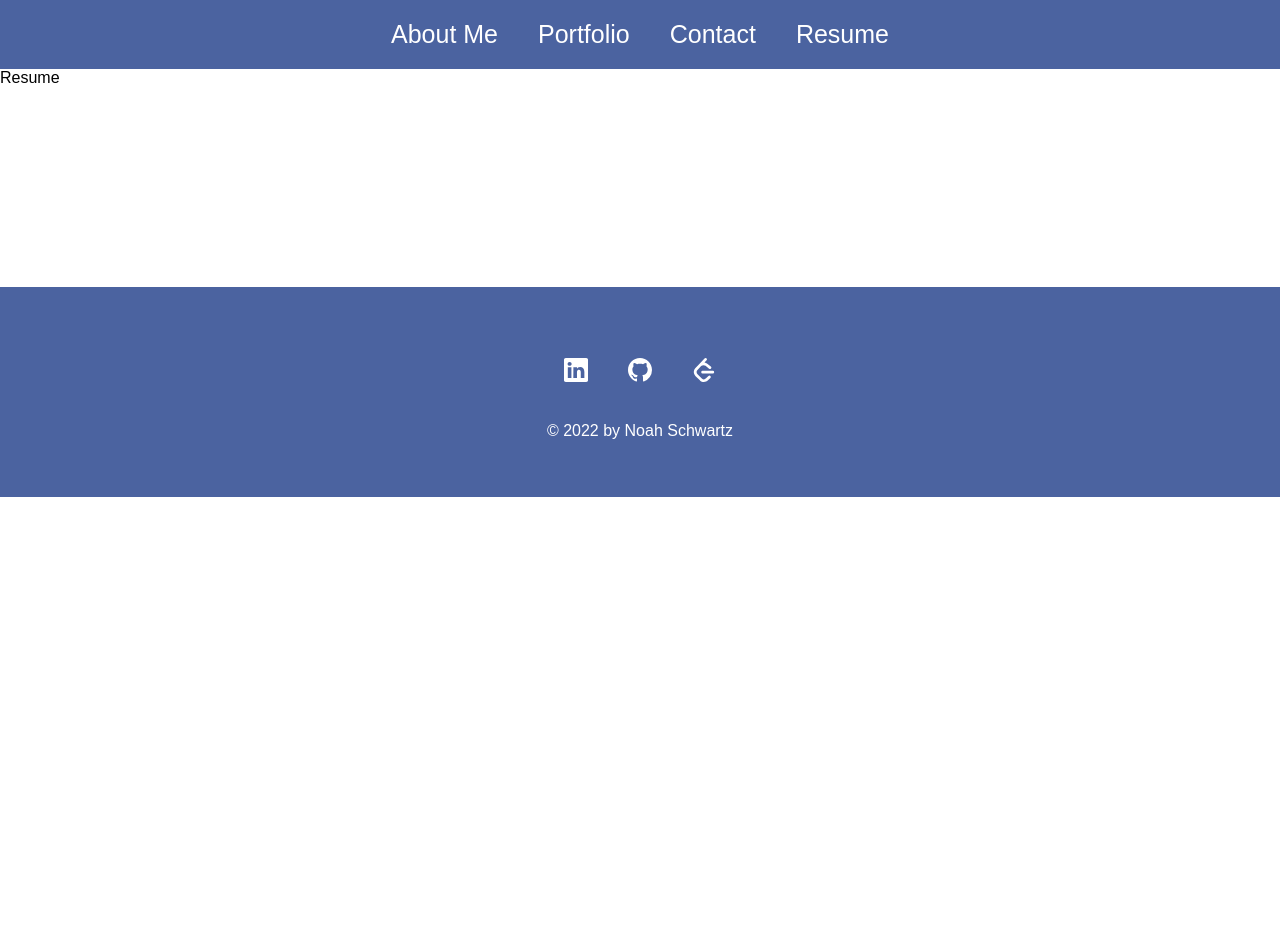
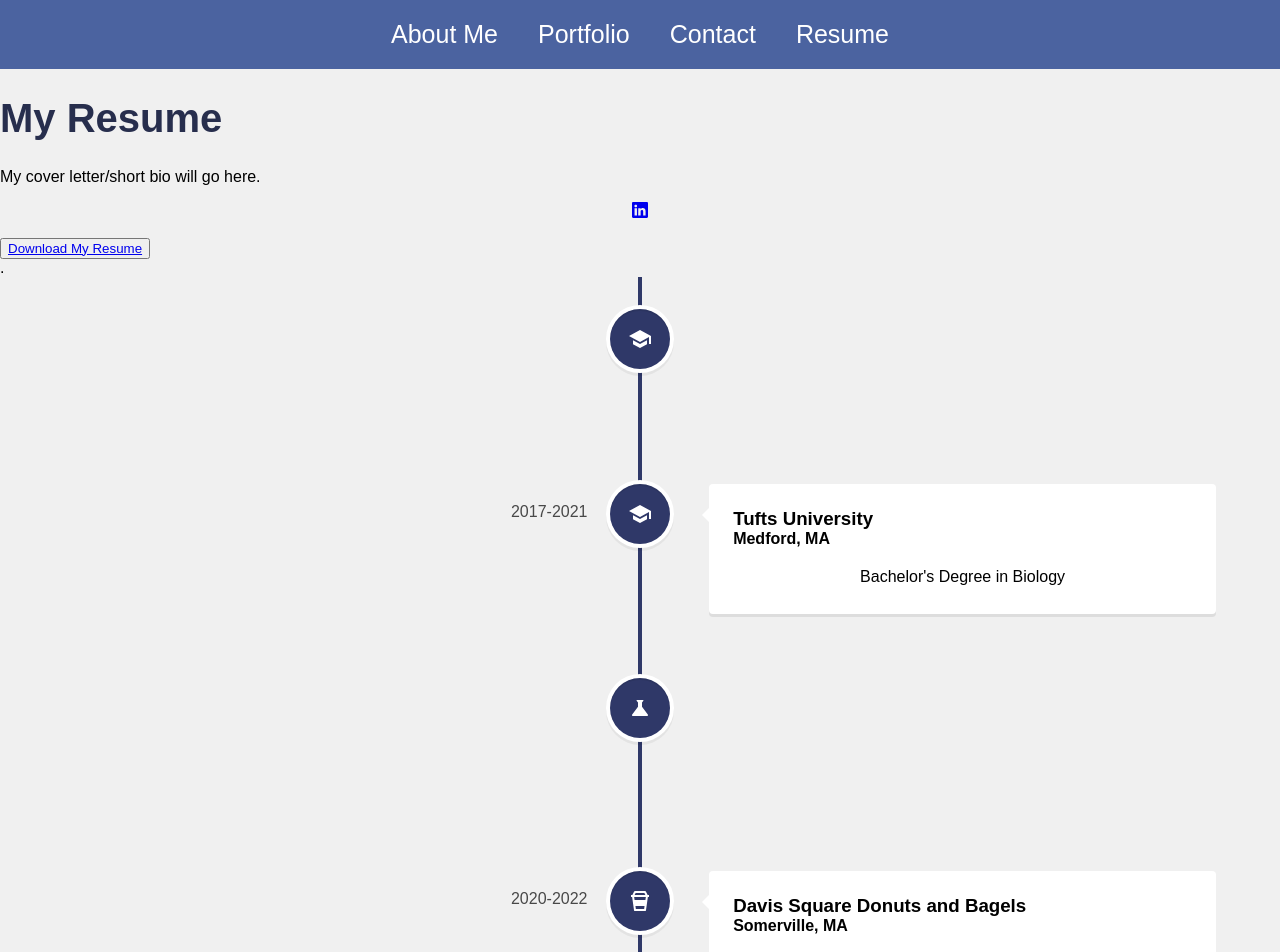
Before and after one commit to noah138/react-portfolio, a React (Create React App) app: page /resume in a window 1280 px wide. Shown: the top 952 px of the page. Before the commit the page ends 800 px from the top, so only its background shows below. Built offline with nearby package versions, Linux system fonts and the light colour scheme.

Commit message:
added resume

```diff
--- a/src/App.css
+++ b/src/App.css
@@ -4,7 +4,7 @@
   display: flex;
   flex-direction: column;
   font-family: Arial, Helvetica, sans-serif;
-  background-color: white;
+  background-color: #f0f0f0;
 }
 
 body {
--- /dev/null
+++ b/src/components/Resume/Resume.css
@@ -0,0 +1,4 @@
+
+p {
+    text-align: center;
+  }
--- a/src/components/Resume/Resume.js
+++ b/src/components/Resume/Resume.js
@@ -1,7 +1,89 @@
 import React from "react";
+import "./Resume.css";
+import {
+  VerticalTimeline,
+  VerticalTimelineElement,
+} from "react-vertical-timeline-component";
+import "react-vertical-timeline-component/style.min.css";
+import { MdSchool, MdScience } from "react-icons/md";
+import { BiCoffeeTogo } from "react-icons/bi";
+import { BsLinkedin } from "react-icons/bs";
 
 function Resume() {
-  return <div>Resume</div>;
+  return (
+    <div>
+      <h1 className="resume">My Resume</h1>
+      <div className="resume">
+        <div>
+          My cover letter/short bio will go here.
+          <p>
+            <a href="https://www.linkedin.com/in/noahschwartz99/">
+              <BsLinkedin />
+            </a>
+          </p>
+          <div className='downloadContainer'>
+                <button className='downloadBtn'><a className='download' href={require(`../../assets/images/Resume.png`)} target="_blank" download>Download My Resume</a></button>
+            </div>
+        </div>
+      </div>
+      <div className="event">.
+        <VerticalTimeline lineColor="#2f3868">
+          <VerticalTimelineElement
+            className="vertical-timeline-element--education"
+            date="2022"
+            iconStyle={{ background: "#2f3868", color: "white" }}
+            icon={<MdSchool />}
+          >
+            <h3 className="vertical-timeline-element-title">
+              UW Full-Stack Coding Bootcamp
+            </h3>
+            <p>Front end and back end skills, primarily in </p>
+          </VerticalTimelineElement>
+          <VerticalTimelineElement
+            className="vertical-timeline-element--education"
+            date="2017-2021"
+            iconStyle={{ background: "#2f3868", color: "white" }}
+            icon={<MdSchool />}
+          >
+            <h3 className="vertical-timeline-element-title">
+              Tufts University
+            </h3>
+            <h4 className="vertical-timeline-element-subtitle">Medford, MA</h4>
+            <h4 className="vertical-timeline-element-subtitle"></h4>
+            <p>Bachelor's Degree in Biology</p>
+          </VerticalTimelineElement>
+          <VerticalTimelineElement
+            className="vertical-timeline-element--work"
+            date="2021-2022"
+            iconStyle={{ background: "#2f3868", color: "white" }}
+            icon={<MdScience />}
+          >
+            <h3 className="vertical-timeline-element-title">
+              Azenta Life Sciences
+            </h3>
+            <h4 className="vertical-timeline-element-subtitle">
+              Cambridge, MA
+            </h4>
+            <p>Research Assistant</p>
+          </VerticalTimelineElement>
+          <VerticalTimelineElement
+            className="vertical-timeline-element--work"
+            date="2020-2022"
+            iconStyle={{ background: "#2f3868", color: "white" }}
+            icon={<BiCoffeeTogo />}
+          >
+            <h3 className="vertical-timeline-element-title">
+              Davis Square Donuts and Bagels
+            </h3>
+            <h4 className="vertical-timeline-element-subtitle">
+              Somerville, MA
+            </h4>
+            <p>Barista</p>
+          </VerticalTimelineElement>
+        </VerticalTimeline>
+      </div>
+    </div>
+  );
 }
 
 export default Resume;
```
Also changed, not shown: package.json (+6 -1 lines), src/assets/images/Resume.png (added), src/components/Project/Project.css (deleted), 1 other file (tests, documents, lock files or other folders).
